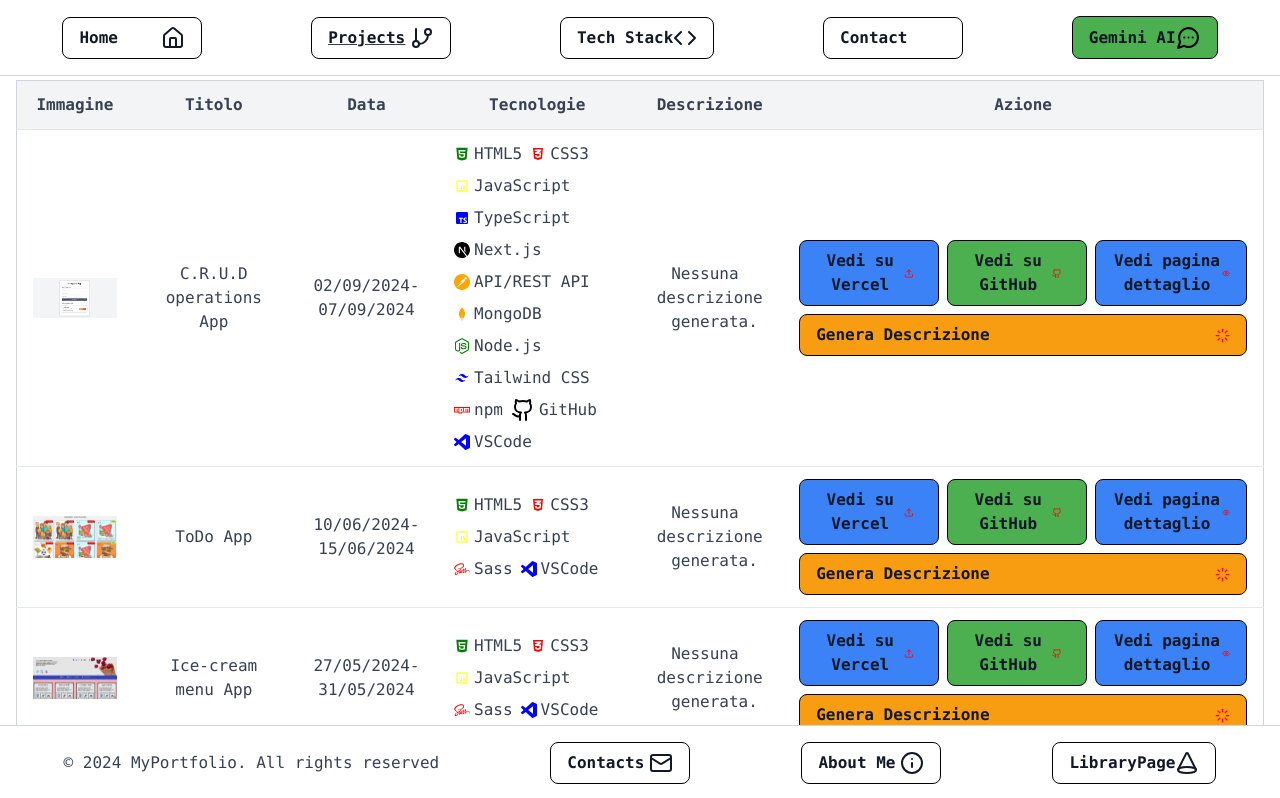
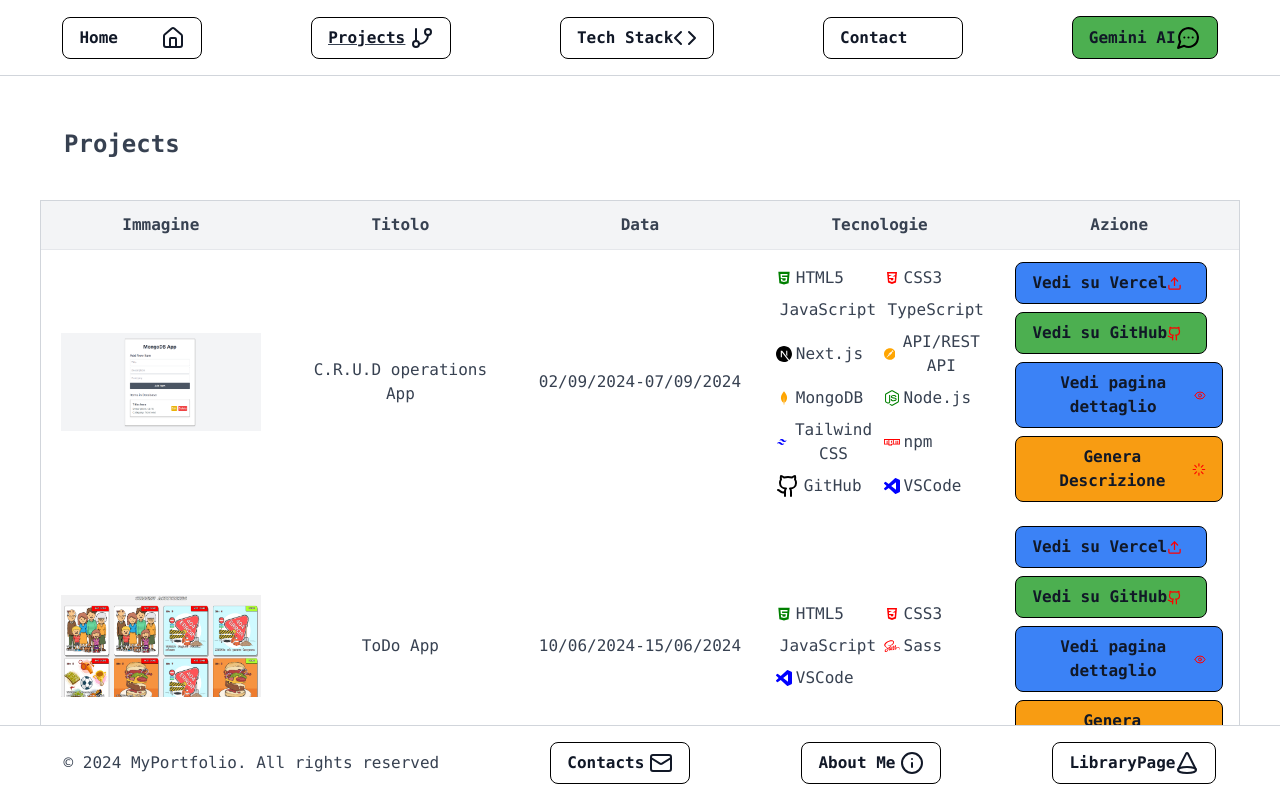
Before and after one commit to LucaFerraresso/TypeScript-Portfolio, a Next.js app in the folder portfolioproject/: page /Projects in a window 1280 px wide. Shown: the top 798 px of the page. Built offline with nearby package versions, Linux system fonts and the light colour scheme.

Commit message:
add projectid page + new design table + new design

```diff
--- a/portfolioproject/app/Projects/[id]/page.tsx
+++ b/portfolioproject/app/Projects/[id]/page.tsx
@@ -1,4 +1,3 @@
-// app/projects/[id]/page.tsx
 "use client";
 import React from "react";
 import { useParams } from "next/navigation";
@@ -6,23 +5,20 @@ import projects from "@/assets/DataArray/ProjectSectionArray"; // Importa il tuo
 import Link from "next/link";
 import Image from "next/image";
 
-type Params = {
-  id: number; // Definisci il tipo per l'ID
-};
-
 const ProjectDetail: React.FC = () => {
-  const { id } = useParams<Params | any>(); // Ottieni l'ID del progetto dai parametri della rotta
-  console.log(id);
+  const params = useParams() as { id?: string }; // Casting dei parametri per includere id
+  const projectId = params.id ? Number(params.id) : null; // Converti l'ID in numero se esiste
+  console.log(projectId);
 
   // Trova il progetto corrispondente all'ID
-  const project = projects.find((proj) => proj.id === id);
+  const project =
+    projectId !== null ? projects.find((proj) => proj.id === projectId) : null;
 
   if (!project) {
     return <div>Progetto non trovato!</div>; // Gestisci il caso in cui il progetto non esista
   }
 
   return (
-    <>
     <div className="p-4">
       <Image
         src={project.imageUrl}
@@ -38,12 +34,19 @@ const ProjectDetail: React.FC = () => {
       <h1 className="text-2xl font-bold">{project.title}</h1>
       <p>{project.description}</p>
       <p>{project.date}</p>
-        <p>{project.vercelLink}</p>
-        <p>{project.githubLink}</p>
+      <p>
+        <a href={project.vercelLink} target="_blank" rel="noopener noreferrer">
+          Vercel Link
+        </a>
+      </p>
+      <p>
+        <a href={project.githubLink} target="_blank" rel="noopener noreferrer">
+          GitHub Link
+        </a>
+      </p>
 
       <p>ID: {project.id}</p>
     </div>
-    </>
   );
 };
 
--- a/portfolioproject/app/Projects/page.tsx
+++ b/portfolioproject/app/Projects/page.tsx
@@ -18,8 +18,10 @@ const Projects: React.FC = () => {
   return (
     <>
       <Header metadata={metadata} />
-
-      <ProjectTable projects={projects} />
+      <div className="p-6 ">
+        <h1 className="text-2xl font-bold mb-4 p-6">Projects</h1>
+        <ProjectTable projects={projects} />
+      </div>
     </>
   );
 };
--- a/portfolioproject/app/page.tsx
+++ b/portfolioproject/app/page.tsx
@@ -1,5 +1,5 @@
 "use client";
-import React, { Suspense, lazy } from "react";
+import React, { Suspense } from "react";
 import type { Metadata } from "next";
 import Header from "@/src/components/atoms/Header";
 import SectionSeparator from "@/src/components/atoms/SectionSeparator";
--- a/portfolioproject/package.json
+++ b/portfolioproject/package.json
@@ -9,9 +9,12 @@
     "lint": "next lint"
   },
   "dependencies": {
+    "@chakra-ui/react": "^3.0.1",
+    "@emotion/react": "^11.13.3",
+    "@emotion/styled": "^11.13.0",
     "@google/generative-ai": "^0.21.0",
     "clsx": "^2.1.1",
-    "framer-motion": "^11.9.0",
+    "framer-motion": "^11.11.10",
     "lucide-react": "^0.453.0",
     "next": "14.2.14",
     "react": "^18",
--- a/portfolioproject/src/components/atoms/Button.tsx
+++ b/portfolioproject/src/components/atoms/Button.tsx
@@ -54,7 +54,7 @@ const Button: React.FC<ButtonProps> = ({
             onClick={handleClick}
             disabled={disabled || isLoading}
             style={buttonStyles}
-            className={`min-w-[140px] border border-black rounded-lg flex items-center justify-between py-2 px-4 text-gray-900 font-bold
+            className={`min-w-[140px]  border border-black rounded-lg flex items-center justify-between py-2 px-4 text-gray-900 font-bold
               transition-transform duration-300 ease-in-out ${animation}
               focus:outline-none focus:ring focus:ring-opacity-50`}
             onMouseEnter={(e) => {
@@ -67,7 +67,7 @@ const Button: React.FC<ButtonProps> = ({
               if (!disabled) e.currentTarget.style.transform = "scale(0.95)";
             }}
           >
-            {isLoading ? (
+            {isLoading || disabled ? (
               <>
                 <svg
                   className="animate-spin -ml-1 mr-3 h-5 w-5"
@@ -104,7 +104,7 @@ const Button: React.FC<ButtonProps> = ({
           onClick={handleClick}
           disabled={disabled || isLoading}
           style={buttonStyles}
-          className={`min-w-[140px] border border-black rounded-lg flex items-center justify-between py-2 px-4 text-gray-900 font-bold
+          className={`min-w-[140px]  border border-black rounded-lg flex items-center justify-between py-2 px-4 text-gray-900 font-bold
             transition-transform duration-300 ease-in-out ${animation}
             focus:outline-none focus:ring focus:ring-opacity-50`}
           onMouseEnter={(e) => {
--- a/portfolioproject/src/components/library/AnimatedCard.tsx
+++ b/portfolioproject/src/components/library/AnimatedCard.tsx
@@ -2,40 +2,8 @@ import projects from "@/assets/DataArray/ProjectSectionArray";
 import AnimatedBackground from "./core/AnimatedBackground";
 import Link from "next/link";
 import Image from "next/image";
-import { useState } from "react";
-import WordTextEffect from "./WordTextEffect";
-import { Loader } from "lucide-react";
-import Button from "../atoms/Button";
-import { title } from "process";
-import { useEffect } from "react";
 
 const AnimatedCard = () => {
-  const [isLoading, setIsLoading] = useState(true);
-
-  const [generatedDescription, setGeneratedDescription] = useState("");
-  const [isGenerating, setIsGenerating] = useState(false);
-
-  const handleGenerateDescription = async () => {
-    setIsGenerating(true);
-    try {
-      const res = await fetch("/api/gemini", {
-        method: "POST",
-        headers: { "Content-Type": "application/json" },
-        body: JSON.stringify({
-          prompt: `Crea una descrizione accattivante di 30 parole per "${title}".`,
-        }),
-      });
-
-      if (!res.ok) throw new Error("Errore nella richiesta");
-      const data = await res.json();
-      setGeneratedDescription(data.output);
-    } catch (error) {
-      console.error("Error fetching description:", error);
-    } finally {
-      setIsGenerating(false);
-    }
-  };
-
   return (
     <div className="p-10 grid grid-cols-1 sm:grid-cols-1 md:grid-cols-2 lg:grid-cols-2 gap-5 rounded-lg border border-lg border-zinc-800">
       <AnimatedBackground
--- a/portfolioproject/src/components/molecules/ProjectTable.tsx
+++ b/portfolioproject/src/components/molecules/ProjectTable.tsx
@@ -1,9 +1,9 @@
 "use client";
 import React, { useState } from "react";
 import Button from "../atoms/Button";
-import Skeleton from "../atoms/Skeleton";
+
 import GenericModal from "./GenericModal";
-import WordTextEffect from "../library/WordTextEffect";
+
 import icons from "@/assets/DataArray/TechSectionArray";
 import Image from "next/image";
 import { EyeIcon, Github, Loader, Upload } from "lucide-react";
@@ -17,7 +17,7 @@ interface Project {
   technologies?: string[];
   date?: string;
   description?: string;
-  id?: number | any;
+  id?: number;
 }
 
 interface ProjectTableProps {
@@ -28,10 +28,11 @@ const ProjectTable: React.FC<ProjectTableProps> = ({ projects }) => {
   const [isGenerating, setIsGenerating] = useState<{ [key: number]: boolean }>(
     {}
   );
-  const [generatedDescriptions, setGeneratedDescriptions] = useState<{
+  const [, setGeneratedDescriptions] = useState<{
     [key: number]: string;
   }>({});
   const [modalImage, setModalImage] = useState<string | null>(null);
+  const [modalDescription, setModalDescription] = useState<string | null>(null);
   const [isLoading, setIsLoading] = useState(false);
 
   const handleGenerateDescription = async (index: number, project: Project) => {
@@ -42,15 +43,7 @@ const ProjectTable: React.FC<ProjectTableProps> = ({ projects }) => {
         method: "POST",
         headers: { "Content-Type": "application/json" },
         body: JSON.stringify({
-          prompt: ` Crea una descrizione accattivante e dettagliata di 30 parole per il progetto "${
-            project.title
-          }". Spiega brevemente le sue funzionalità e invita i lettori a esplorarlo su Vercel: ${
-            project.vercelLink
-          } e su GitHub: ${
-            project.githubLink
-          }. Tecnologie utilizzate: ${project.technologies?.join(
-            ", "
-          )}. Assicurati che il tono sia coinvolgente e stimolante, in modo da incuriosire i visitatori!,`,
+          prompt: `Crea una descrizione accattivante e dettagliata per il progetto "${project.title}". elenca in paragrafi le sue funzionalità dopo che lo hai analizzato visitando il link su Vercel: ${project.vercelLink} e su GitHub: ${project.githubLink}.massimo 200 parole. Assicurati che il tono sia coinvolgente e stimolante, in modo da incuriosire i visitatori!`,
         }),
       });
 
@@ -58,6 +51,7 @@ const ProjectTable: React.FC<ProjectTableProps> = ({ projects }) => {
 
       const data = await res.json();
       setGeneratedDescriptions((prev) => ({ ...prev, [index]: data.output }));
+      setModalDescription(data.output); // Apri la modale con la descrizione
     } catch (error) {
       console.error("Error fetching description:", error);
     } finally {
@@ -72,30 +66,30 @@ const ProjectTable: React.FC<ProjectTableProps> = ({ projects }) => {
 
   const closeModal = () => {
     setModalImage(null);
+    setModalDescription(null);
   };
-  //devo mettere una query che se lo schermo e' modile, devo mostrare tutto in colonna
 
   return (
     <>
-      <div className="overflow-x-auto">
-        <table className="min-w-full bg-white border border-gray-300 mx-auto text-center">
-          <thead>
-            <tr className="bg-gray-100">
+      <div className="min-w-full bg-white border border-gray-300 mx-auto text-center">
+        <div>
+          <div className="grid grid-cols-5 bg-gray-100  w-full">
             <th className="py-3 px-2 sm:px-4 border-b">Immagine</th>
             <th className="py-3 px-2 sm:px-4 border-b">Titolo</th>
             <th className="py-3 px-2 sm:px-4 border-b">Data</th>
             <th className="py-3 px-2 sm:px-4 border-b">Tecnologie</th>
-              <th className="py-3 px-2 sm:px-4 border-b max-w-[300px]">
-                Descrizione
-              </th>
+
             <th className="py-3 px-2 sm:px-4 border-b">Azione</th>
-            </tr>
-          </thead>
-          <tbody>
+          </div>
+        </div>
+        <div>
           {projects.map((project, index) => (
-              <tr key={index} className="hover:bg-gray-50">
-                <td
-                  className="py-3 px-2 sm:px-4 border-b cursor-pointer"
+            <div
+              key={index}
+              className="hover:bg-gray-200 grid grid-cols-5 justify-between items-center "
+            >
+              <div
+                className="py-3 px-2 sm:px-4  cursor-pointer"
                 onClick={() =>
                   handleImageClick(
                     project.imageUrl || "/images/homepage/coming-soon.jpg"
@@ -104,9 +98,7 @@ const ProjectTable: React.FC<ProjectTableProps> = ({ projects }) => {
               >
                 <div className="relative flex justify-center">
                   <Image
-                      src={
-                        project.imageUrl || "/images/homepage/coming-soon.jpg"
-                      }
+                    src={project.imageUrl || "/images/homepage/coming-soon.jpg"}
                     alt={project.title}
                     width={200}
                     height={200}
@@ -114,17 +106,13 @@ const ProjectTable: React.FC<ProjectTableProps> = ({ projects }) => {
                     priority={false}
                   />
                 </div>
-                </td>
-                <td className="py-3 px-2 sm:px-4 border-b">{project.title}</td>
-                <td className="py-3 px-2 sm:px-4 border-b">
-                  {project.date || "TBD"}
-                </td>
-                <td className="py-3 px-2 sm:px-4 border-b">
-                  <div className="flex flex-wrap gap-2">
+              </div>
+              <td className="py-3 px-2 sm:px-4 ">{project.title}</td>
+              <td className="py-3 px-2 sm:px-4 ">{project.date || "TBD"}</td>
+              <div className="py-3 px-2 sm:px-4 ">
+                <div className="grid grid-cols-2 gap-2">
                   {project.technologies?.map((tech) => {
-                      const techIcon = icons.find(
-                        (icon) => icon.title === tech
-                      );
+                    const techIcon = icons.find((icon) => icon.title === tech);
                     return (
                       techIcon && (
                         <div key={tech} className="flex items-center">
@@ -135,22 +123,9 @@ const ProjectTable: React.FC<ProjectTableProps> = ({ projects }) => {
                     );
                   })}
                 </div>
-                </td>
-                <td className="py-3 px-2 sm:px-4 border-b max-w-[300px]">
-                  {isGenerating[index] ? (
-                    <Skeleton width="100%" height="16px" />
-                  ) : (
-                    <WordTextEffect
-                      text={
-                        generatedDescriptions[index] ||
-                        "Nessuna descrizione generata."
-                      }
-                    />
-                  )}
-                </td>
-                <td className="py-3 px-2 sm:px-4 border-b">
+              </div>
+              <td className="py-3 px-2 sm:px-4 ">
                 <div className="flex flex-col space-y-2">
-                    <div className="flex space-x-2">
                   <Button
                     text="Vedi su Vercel"
                     color="var(--color-accent)"
@@ -166,7 +141,6 @@ const ProjectTable: React.FC<ProjectTableProps> = ({ projects }) => {
                     icon={<Github color={"red"} size={15} />}
                   />
                   <Link href={`Projects/${project.id}`}>
-                        {" "}
                     <Button
                       text="Vedi pagina dettaglio"
                       color="var(--color-accent)"
@@ -174,18 +148,13 @@ const ProjectTable: React.FC<ProjectTableProps> = ({ projects }) => {
                       icon={<EyeIcon color={"red"} size={15} />}
                     />
                   </Link>
-                    </div>
                   <Button
                     text={
                       isGenerating[index]
                         ? "Generando..."
                         : "Genera Descrizione"
                     }
-                      color={
-                        isGenerating[index]
-                          ? "var(--color-orange)"
-                          : "var(--color-orange)"
-                      }
+                    color="var(--color-orange)"
                     hoverColor="var(--color-orange-dark)"
                     onClick={() => handleGenerateDescription(index, project)}
                     disabled={isGenerating[index]}
@@ -194,10 +163,12 @@ const ProjectTable: React.FC<ProjectTableProps> = ({ projects }) => {
                   />
                 </div>
               </td>
-              </tr>
+            </div>
           ))}
-          </tbody>
-        </table>
+        </div>
+      </div>
+
+      {/* Modale per l'immagine */}
       <GenericModal
         isOpen={!!modalImage}
         onClose={closeModal}
@@ -205,15 +176,23 @@ const ProjectTable: React.FC<ProjectTableProps> = ({ projects }) => {
       >
         {modalImage && (
           <Image
-              src={modalImage} // URL dell'immagine
-              alt="Project Image" // Testo alternativo
-              width={500} // Larghezza desiderata
-              height={300} // Altezza desiderata
-              className="object-contain cursor-pointer hover:animate-pulse rounded-3xl transition-shadow duration-300 ease-in-out hover:shadow-lg" // Classe per gestire l'aspetto dell'immagine
+            src={modalImage}
+            alt="Project Image"
+            width={500}
+            height={300}
+            className="object-contain cursor-pointer hover:animate-pulse rounded-3xl transition-shadow duration-300 ease-in-out hover:shadow-lg"
           />
         )}
       </GenericModal>
-      </div>
+
+      {/* Modale per la descrizione */}
+      <GenericModal
+        isOpen={!!modalDescription}
+        onClose={closeModal}
+        title="Descrizione del Progetto"
+      >
+        {modalDescription && <p className="p-4">{modalDescription}</p>}
+      </GenericModal>
     </>
   );
 };
--- a/portfolioproject/src/components/molecules/PromptForm.tsx
+++ b/portfolioproject/src/components/molecules/PromptForm.tsx
@@ -65,7 +65,7 @@ const PromptForm = () => {
   };
 
   return (
-    <div className=" flex flex-col justify-center items-center z-41">
+    <div className=" flex flex-col justify-center items-center z-41 ">
       <Button
         text="Gemini AI"
         onClick={toggleForm}
@@ -80,7 +80,7 @@ const PromptForm = () => {
         <h2 className="text-2xl text-green-500 font-bold text-center mb-4">
           Assistente Gemini
         </h2>
-        <div className="flex flex-row justify-around items-center text-center p-2 border border-black">
+        <div className="flex flex-row justify-around items-center text-center p-2 border border-black  ">
           <Button
             text="Pulisci"
             color="var(--color-red)" // Rosso
```
Also changed, not shown: portfolioproject/src/components/molecules/GenericModal.tsx (+1 -12 lines), 1 other file (tests, documents, lock files or other folders). Lines whose indentation alone changed are shown as unchanged.
